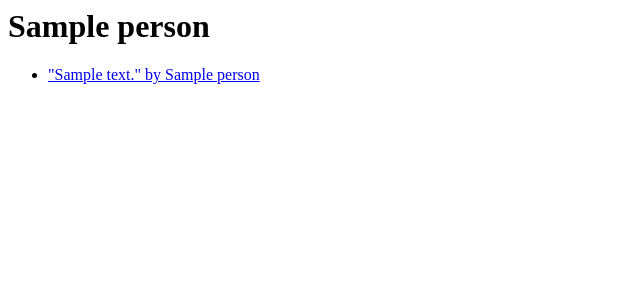
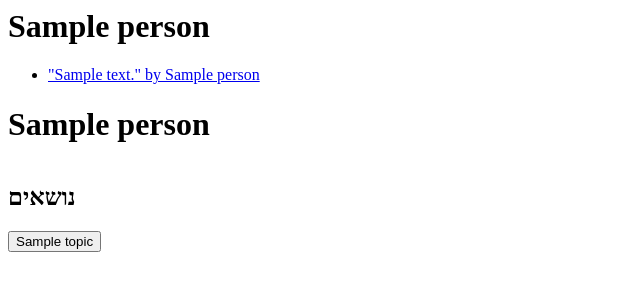
Before and after one commit to nonZero/TruePolitics, a Django app: page /p/1/ in a window 1280 px wide. Shown: the top 300 px of the page, without its empty margins (0-640 px from the left). Run offline with Django 4.2, Linux system fonts and the light colour scheme; tables that the repository leaves empty hold one stand-in row (values such as "Sample post").

Commit message:
person detail

```diff
--- a/statements/templates/statements/person_detail.html
+++ b/statements/templates/statements/person_detail.html
@@ -10,3 +10,35 @@
         </li>
     {% endfor %}
 </ul>
+
+<div class="">
+    <div class="sidebar">
+    <h1 class="title">
+        {{ object }}
+    </h1>
+    <div class="img">
+        <img src="" alt="">
+    </div>
+    <div class="affiliation-img">
+        <img src="" alt="">
+    </div>
+    <div class="topics">
+        <h2>
+            נושאים
+        </h2>
+        <div>
+            {% for t in view.get_topics %}
+                <button>
+                    {{ t.title }}
+                </button>
+            {% endfor %}
+
+        </div>
+    </div>
+    </div>
+
+
+    <div class="main">
+
+    </div>
+</div>
--- a/statements/views.py
+++ b/statements/views.py
@@ -13,3 +13,5 @@ class StatementDetailView(DetailView):
 
 class PersonDetailView(DetailView):
     model = models.Person
+    def get_topics(self):
+        return models.Topic.objects.filter(statements__person=self.object).distinct()
```
